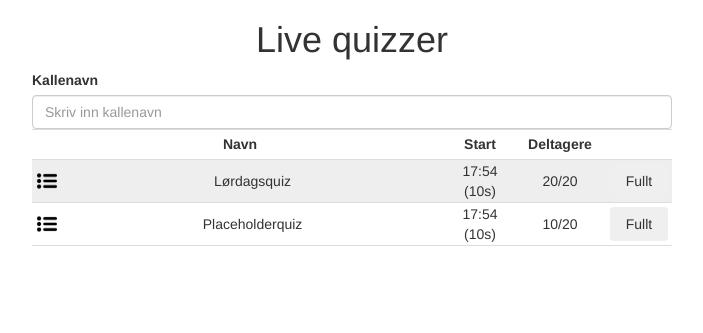
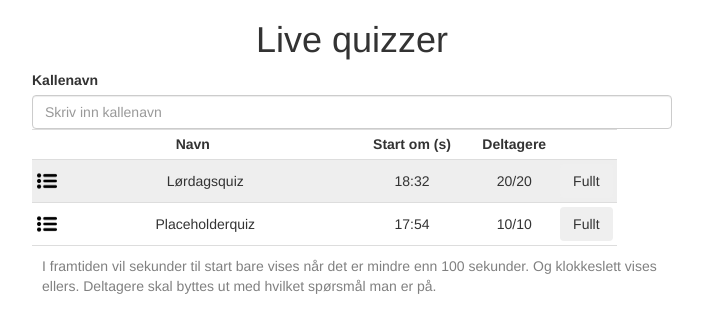
Before and after one commit to tonivuc/quiz, a web app: page /quizoversikt.html in a window 1280 px wide. Shown: the top 333 px of the page, without its empty margins (288-991 px from the left). Run offline with its HTML, style and script files only (its server is not run), Linux system fonts and the light colour scheme; data that the repository does not hold is empty; some libraries are stand-ins or nearby versions.

Commit message:
Stabil versjon. Det meste fungerer nå. Begynner å rydde

```diff
--- a/src/main/webapp/css/quizoversikt.css
+++ b/src/main/webapp/css/quizoversikt.css
@@ -45,7 +45,7 @@
 }
 
 .tidfelt {
-    width:10%;
+    width:20%;
     text-align: center;
 }
 
--- a/src/main/webapp/javascript/lagquiz.js
+++ b/src/main/webapp/javascript/lagquiz.js
@@ -96,6 +96,10 @@
         console.log(quiz);
         console.log("Quiz stringified"+JSON.stringify(quiz));
 
+        var link = "<a href='quizoversikt.html'>Se live quizzer! </a>"
+        console.log("Dette skjer!");
+        $("#hovedSkjema").append(link);
+
         submitAjax();
 
         /*
--- a/src/main/webapp/javascript/quiz.js
+++ b/src/main/webapp/javascript/quiz.js
@@ -113,7 +113,7 @@
 */
 
 function tellNed() {
-    tidIgjen = tidIgjen-1;
+    tidIgjen--;
     $("#tid").text(tidIgjen);
 
     //Logikk for å gå til neste quiz, ish?
--- a/src/main/webapp/javascript/quizoversikt.js
+++ b/src/main/webapp/javascript/quizoversikt.js
@@ -71,8 +71,17 @@
         var selector = "#tidFelt";
         selector += i;
         var tidNaa = $(selector).text();
-        tidNaa--;
-        $(selector).text(tidNaa);
+        if (tidNaa < -1000 || tidNaa === "Ugyldig tid") {
+            $(selector).text("Ugyldig tid");
+        }
+        else if (tidNaa < 0 || tidNaa === "Startet") {
+            $(selector).text("Startet");
+        }
+        else {
+            tidNaa--;
+            $(selector).text(tidNaa);
+        }
+
     }
 }
 
@@ -101,18 +110,6 @@
 });
 
 
-// Find and remove selected table rows
-/* WTF IS DIS
-$(".delete-row").click(function(){
-    $("table tbody").find('input[name="record"]').each(function(){
-        if($(this).is(":checked")){
-            $(this).parents("tr").remove();
-        }
-    });
-});
-*/
-
-
 //Legg inn en quiz i tabellen
 function leggInnQuiz(quiz) {
     lokaleQuizzer.push(quiz);
@@ -120,8 +117,7 @@
     var startTid = new Date(quiz.startDate);
     var tidnaa = new Date();
     var sekundertil = startTid.getTime() - tidnaa.getTime();
-    sekundertil = sekundertil/1000;
-    //Legacy-kode: onclick="location.href='http://google.com';" value="Go to Google"
+    sekundertil = Math.round(sekundertil/1000);
 
     //Brukes til å finne <td> som skal oppdateres
     var tidFeltId = "tidFelt";
@@ -138,7 +134,7 @@
 
 //Fjern quiz fra tabellen
 function fjernQuiz() {
-
+    //$("id").remove()
 }
 
 //AJAX, koding mot serveren
@@ -161,3 +157,15 @@
         }
     })
 }
+
+
+// Find and remove selected table rows
+/* WTF IS DIS
+$(".delete-row").click(function(){
+    $("table tbody").find('input[name="record"]').each(function(){
+        if($(this).is(":checked")){
+            $(this).parents("tr").remove();
+        }
+    });
+});
+*/
--- a/src/main/webapp/javascript/venteside.js
+++ b/src/main/webapp/javascript/venteside.js
@@ -61,7 +61,7 @@
         var startTid = new Date(quiz.startDate);
         var tidnaa = new Date();
         var sekundertil = startTid.getTime() - tidnaa.getTime();
-        sekunderTilStart = sekundertil/1000;
+        sekunderTilStart = Math.round(sekundertil/1000);
 
         console.log("Sekunder til start satt til: "+sekunderTilStart);
     }
--- a/src/main/webapp/lagquiz.html
+++ b/src/main/webapp/lagquiz.html
@@ -21,6 +21,7 @@
         <input id="navnInput" type="text" name="nick" class="form-control" placeholder="Skriv inn quiznavn"> </div>
     <div class="form-group"> <label>Tidspunkt for start</label>
         <input type="datetime-local" id="quizStartDato" class="form-control">
+        <p style="color:gray; margin-top:4px; margin-bottom:-4px;"> Husk å skrive inn tid :) </p>
     </div>
     <button id="nyttSporsmaal" type="button" class="btn btn-primary" data-toggle="modal" data-target="#myModal">Legg til spørsmål</button>
         <div class="list-group" id="quizSporsmaalListe">
@@ -29,7 +30,7 @@
 
         <button id="submitQuiz" type="button" class="btn btn-success">Ferdig</button>
     </form>
-    <a href="quizoversikt.html">Se live quizzer! (Trykk Ferdig først!)</a>
+
 
 </div>
 
--- a/src/main/webapp/quiz.html
+++ b/src/main/webapp/quiz.html
@@ -15,8 +15,8 @@
     <p id="poeng"> Poeng: 60 </p>
 </div>
 <div id="center">
-    <img id="quizbilde" src="http://www.petmd.com/sites/default/files/what-does-it-mean-when-cat-wags-tail.jpg" alt="Smiley face">
-    <h1 id="sporsmaalTekst"> Hvilket dyr er dette? </h1>
+    <img id="quizbilde" src="http://3milliondogs.com/blog-assets-two/2014/04/0zx20e1jvbw1.jpeg" alt="Smiley face">
+    <h1 id="sporsmaalTekst"> Det mangler tittel på quizzen </h1>
     <section id="svar">
         <div class="list-group funkyradio" id="funkyradio">
 
--- a/src/main/webapp/quizoversikt.html
+++ b/src/main/webapp/quizoversikt.html
@@ -27,26 +27,27 @@
 
     <table id="myTable">
         <thead>
-        <tr><th class="navnfelt">Navn</th><th class="tidfelt">Start</th><th class="deltagerfelt">Deltagere</th><th class="knappfelt"></th>
+        <tr><th class="navnfelt">Navn</th><th class="tidfelt">Start om (s)</th><th class="deltagerfelt">Deltagere</th><th class="knappfelt"></th>
         </tr></thead>
         <tbody>
         <tr>
             <td class="navnfelt">Lørdagsquiz
-                <img style="margin-left:5px; float:left" id="0" border="0" alt="scorebaord" src="img/scoreboard-symbol.png" width="20" height="20"></td>
-            <td class="tidfelt">17:54 (10s) </td>
+                <img style="margin-left:5px; float:left" border="0" alt="scorebaord" src="img/scoreboard-symbol.png" width="20" height="20"></td>
+            <td class="tidfelt">18:32 </td>
             <td class="deltagerfelt">20/20 </td>
             <td class="knappfelt"><button type="button" class="btn btn-dark btn-block">Fullt</button></td>
         </tr>
         <tr>
             <td class="navnfelt">Placeholderquiz
-                <img style="margin-left:5px; float:left" id="0" border="0" alt="scorebaord" src="img/scoreboard-symbol.png" width="20" height="20"></td>
-            <td class="tidfelt">17:54 (10s) </td>
-            <td class="deltagerfelt">10/20 </td>
+                <img style="margin-left:5px; float:left" border="0" alt="scorebaord" src="img/scoreboard-symbol.png" width="20" height="20"></td>
+            <td class="tidfelt">17:54 </td>
+            <td class="deltagerfelt">10/10 </td>
             <td class="knappfelt"><button type="button" class="btn btn-dark btn-block">Fullt</button></td>
         </tr>
 
         </tbody>
     </table>
+        <p style="margin:10px; color:gray"> I framtiden vil sekunder til start bare vises når det er mindre enn 100 sekunder. Og klokkeslett vises ellers. Deltagere skal byttes ut med hvilket spørsmål man er på.</p>
     </div>
 
     <script src="javascript/quizoversikt.js"></script>
```
Also changed, not shown: src/main/webapp/javascript/scoreboard.js (+11 -0 lines), src/main/webapp/venteside.html (+7 -0 lines).
